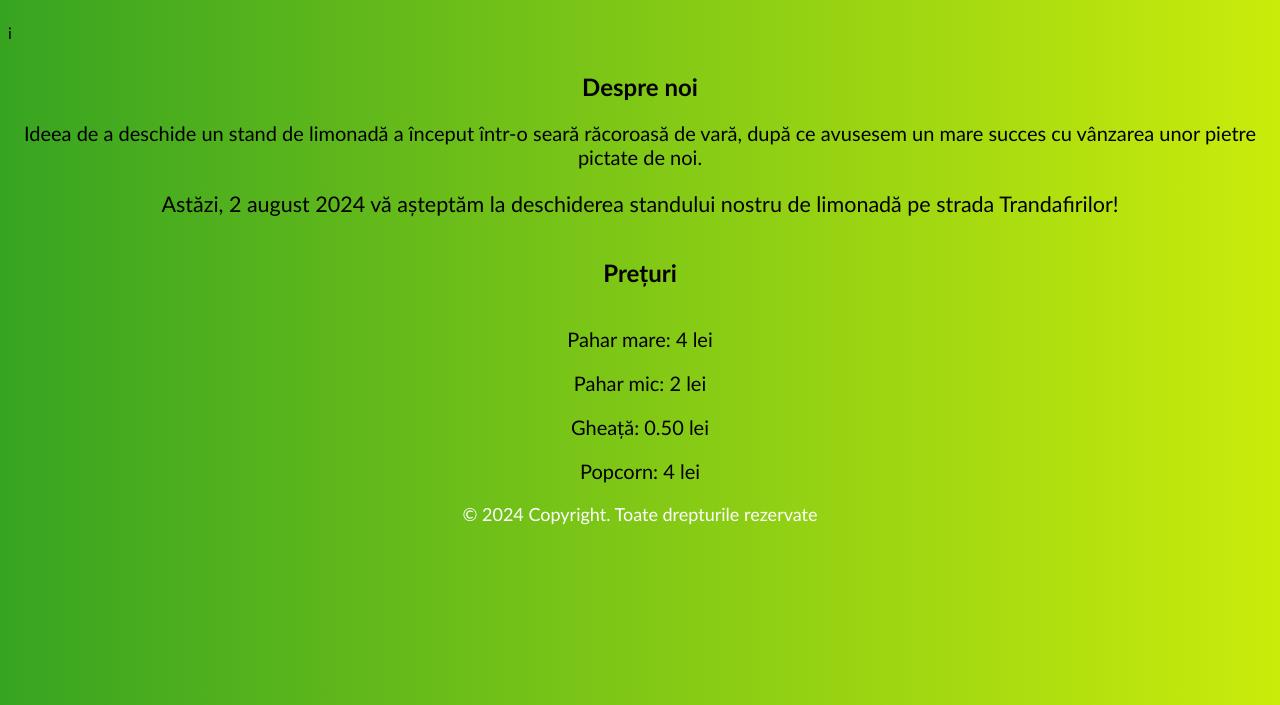
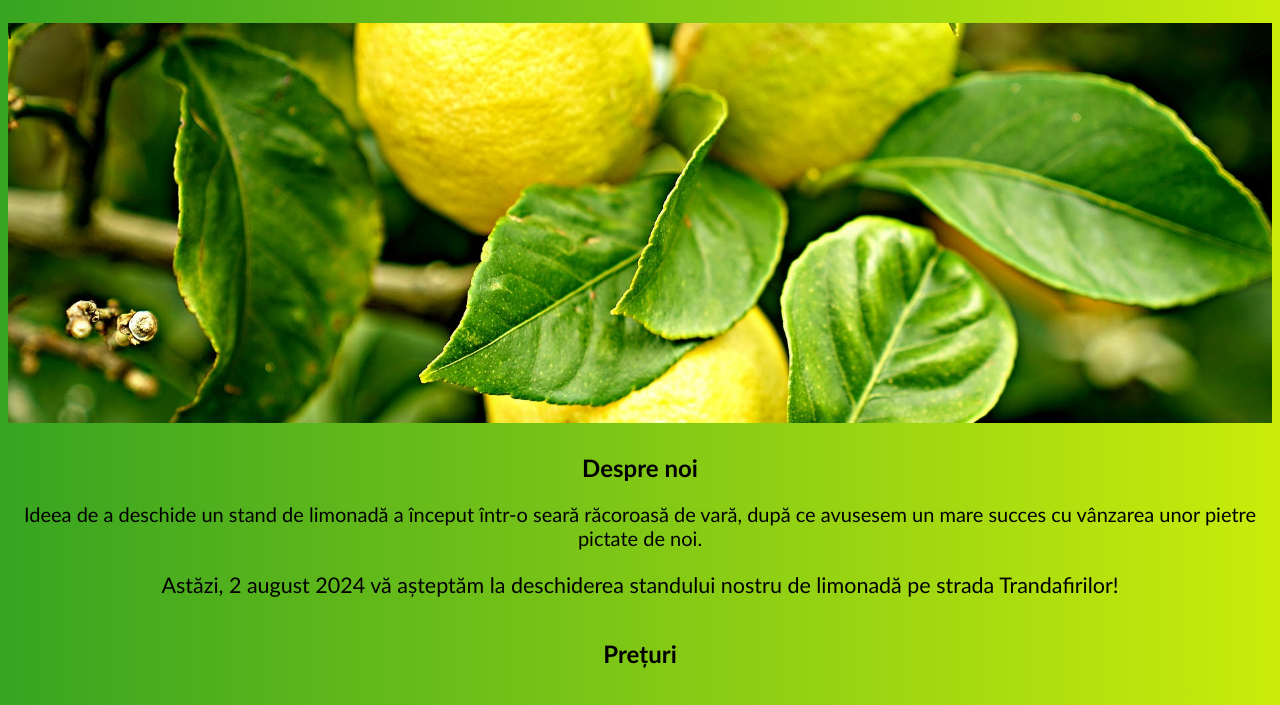
Before and after one commit to CotuEric/Limonada-bio, a plain HTML site: page index.html in a window 1280 px wide. Shown: the part 69-774 px from the top of the page. Drawn offline with Linux system fonts and the light colour scheme.

Commit message:
Update style.css

```diff
--- a/style.css
+++ b/style.css
@@ -1,6 +1,15 @@
 body{
     background: linear-gradient(to right, rgb(55, 164, 33), rgb(202, 236, 11));
     font-family: calibri;
+}
+.hero-image{
+    background-image: url("imagini/hero.jpg");
+    height: 400px;
+    background-position: center;
+    background-repeat: no-repeat;
+    background-size: cover;
+    position: relative;
+    filter: blur(0.50px);
 }
 h1{
     text-align: center;
```
